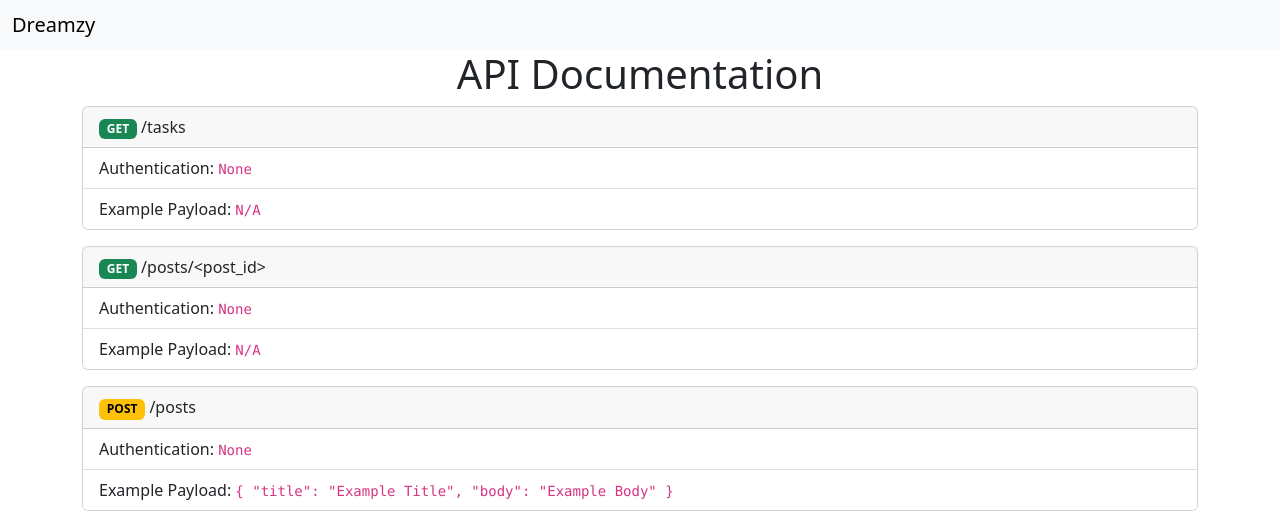
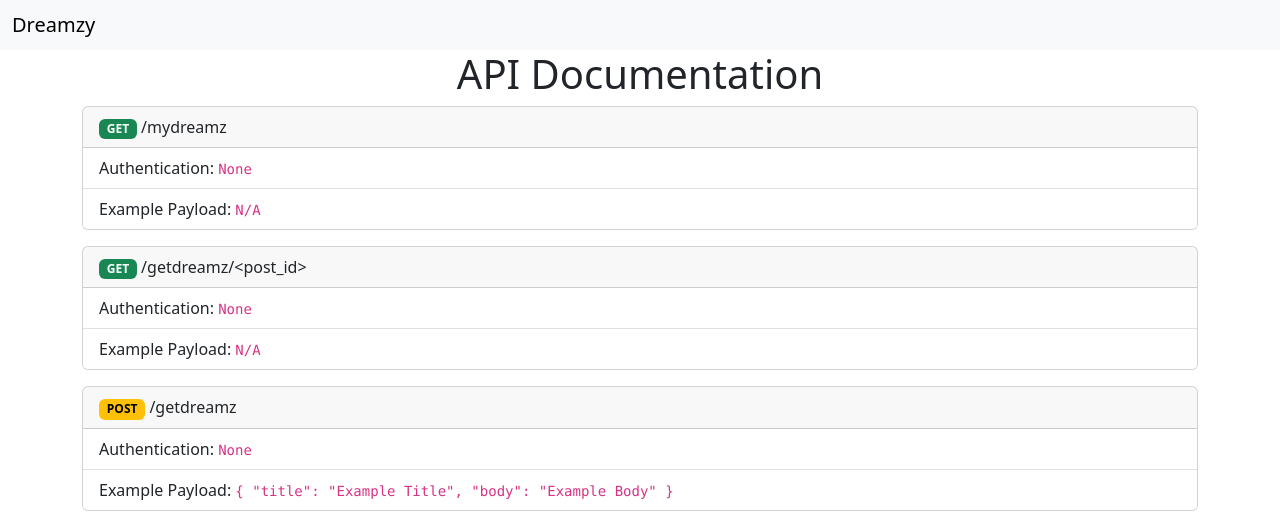
Before and after one commit to sacredstarfamily/dreamzyapi, a Flask app: page / in a window 1280 px wide. Shown: the top 515 px of the page. Run offline with Flask 3, Linux system fonts and the light colour scheme.

Commit message:
change html

```diff
--- a/app/templates/index.html
+++ b/app/templates/index.html
@@ -28,7 +28,7 @@
                 <div class="col-12">
                     <div class="card mb-3">
                         <div class="card-header">
-                            <span class="badge text-bg-success">GET</span> /tasks
+                            <span class="badge text-bg-success">GET</span> /mydreamz
                         </div>
                         <ul class="list-group list-group-flush">
                             <li class="list-group-item">Authentication: <code>None</code></li>
@@ -40,7 +40,7 @@
                 <div class="col-12">
                     <div class="card mb-3">
                         <div class="card-header">
-                            <span class="badge text-bg-success">GET</span> /posts/&lt;post_id&gt;
+                            <span class="badge text-bg-success">GET</span> /getdreamz/&lt;post_id&gt;
                         </div>
                         <ul class="list-group list-group-flush">
                             <li class="list-group-item">Authentication: <code>None</code></li>
@@ -52,7 +52,7 @@
                 <div class="col-12">
                     <div class="card mb-3">
                         <div class="card-header">
-                            <span class="badge text-bg-warning">POST</span> /posts
+                            <span class="badge text-bg-warning">POST</span> /getdreamz
                         </div>
                         <ul class="list-group list-group-flush">
                             <li class="list-group-item">Authentication: <code>None</code></li>
```
